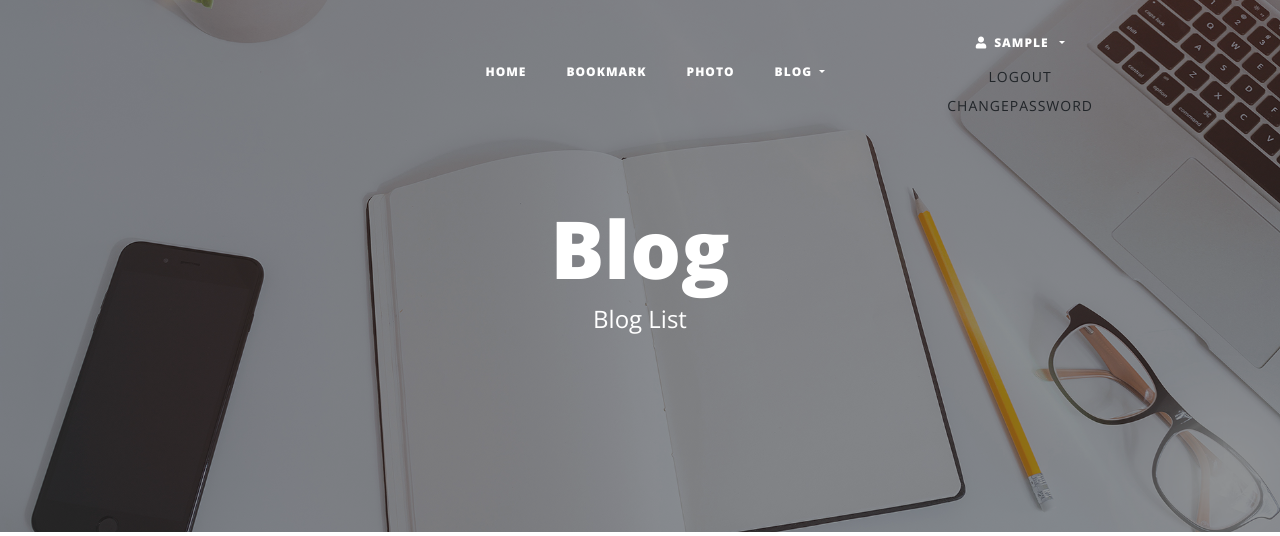
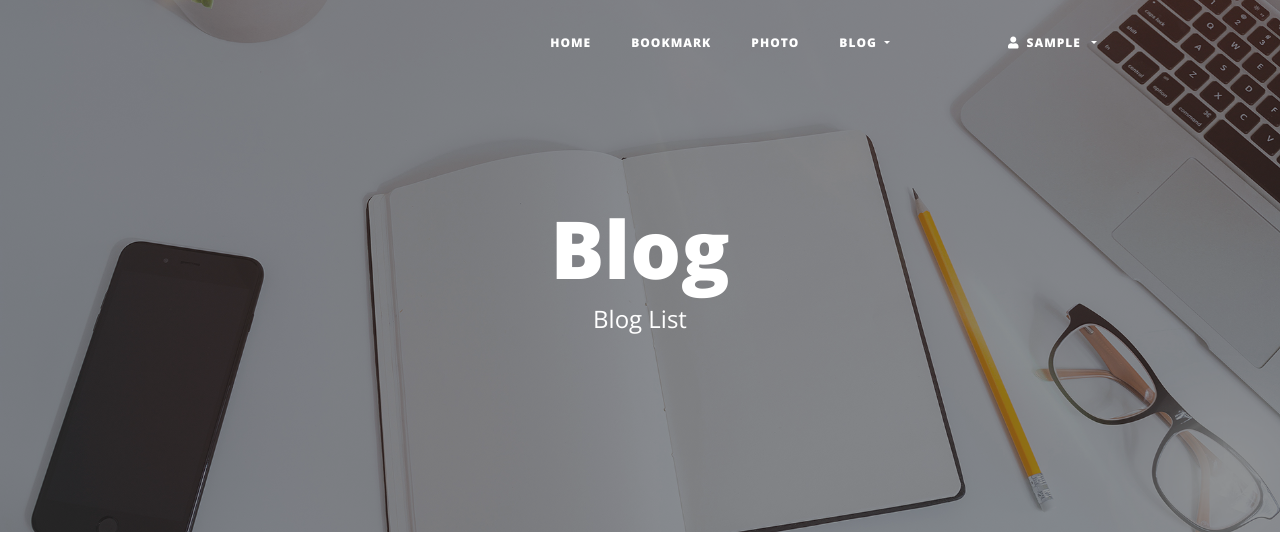
Before and after one commit to vklimmae/Django-project, a Django app: page /blog/ in a window 1280 px wide. Shown: the top 536 px of the page. Run offline with Django 3.2, Linux system fonts and the light colour scheme; the visitor is signed in with stand-in values (Sample User, id 1); data that the repository does not hold is empty; some libraries are stand-ins or nearby versions.

Commit message:
0717 third

```diff
--- a/ch99/templates/base.html
+++ b/ch99/templates/base.html
@@ -63,7 +63,7 @@
             {% if user.is_active %}
             <a class="nav-link dropdown-toggle text-white" href="#" data-toggle="dropdown">
                 <i class="fas fa-user"></i>&ensp;{% firstof user.get_short_name user.get_username %}&ensp;</a>
-            <div class="dropdown-nemu">
+            <div class="dropdown-menu">
                  <a class="dropdown-item" href="{% url 'logout' %}">Logout</a>
                  <a class="dropdown-item" href="{% url 'password_change' %}">ChangePassword</a>
             </div>
```
